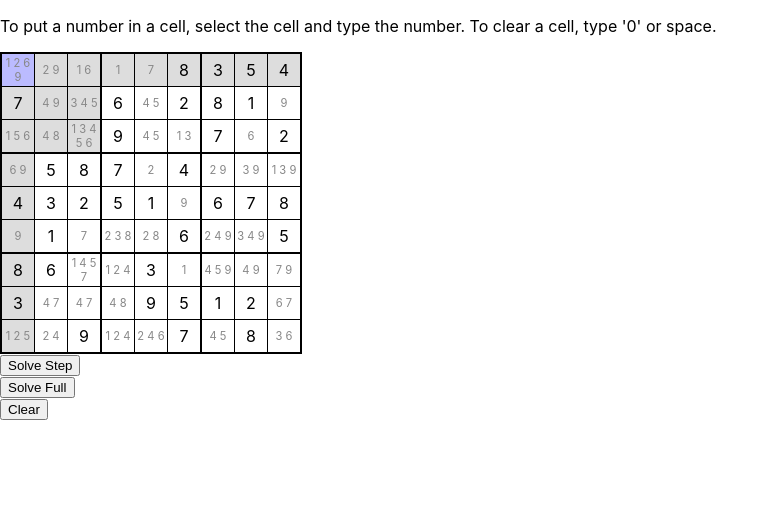
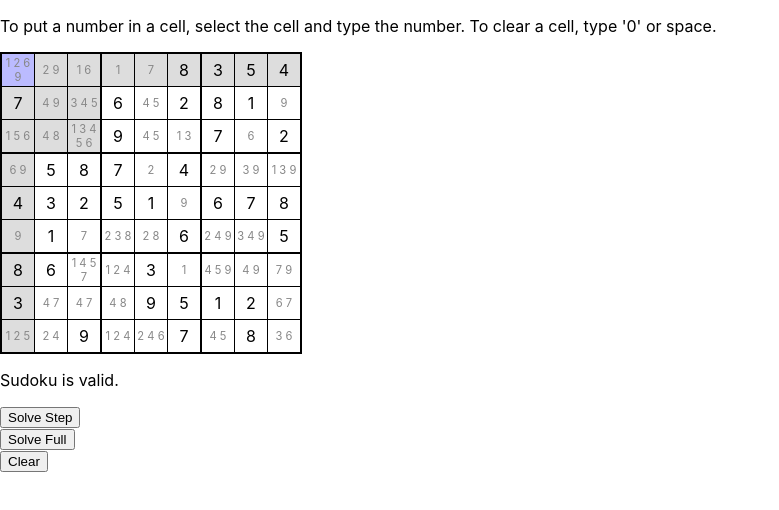
Before and after one commit to anoop901/sudoku, a React (Create React App) app: page / in a window 1280 px wide. Shown: the top 510 px of the page, without its empty margins (0-779 px from the left). Built offline with nearby package versions, Linux system fonts and the light colour scheme.

Commit message:
Implement Sudoku valid

```diff
--- a/src/App.tsx
+++ b/src/App.tsx
@@ -34,6 +34,7 @@ export default function App() {
         a cell, type '0' or space.
       </p>
       <SudokuView sudoku={sudoku} setSudoku={setSudoku} />
+      <p>Sudoku is {sudoku.valid ? "valid" : "not valid"}.</p>
       <div>
         <button
           onClick={() => {
--- a/src/Sudoku.ts
+++ b/src/Sudoku.ts
@@ -1,5 +1,5 @@
 import { List, Set } from "immutable";
-import SudokuLocation from "./SudokuLocation";
+import SudokuLocation, { getAllGroups } from "./SudokuLocation";
 
 export default class Sudoku {
   constructor(private readonly values: List<List<number | null>>) {
@@ -86,4 +86,20 @@ export default class Sudoku {
       })
     );
   }
+
+  get valid(): boolean {
+    for (const group of getAllGroups()) {
+      let valuesSeen = Set<number>();
+      for (const location of group) {
+        const value = this.valueAtLocation(location);
+        if (value !== null) {
+          if (valuesSeen.has(value)) {
+            return false;
+          }
+          valuesSeen = valuesSeen.add(value);
+        }
+      }
+    }
+    return true;
+  }
 }
--- a/src/SudokuLocation.ts
+++ b/src/SudokuLocation.ts
@@ -1,5 +1,4 @@
 import { Record, Set } from "immutable";
-import Sudoku from "./Sudoku";
 
 export default class SudokuLocation extends Record({
   row: 0,
@@ -52,3 +51,52 @@ export default class SudokuLocation extends Record({
     return this;
   }
 }
+
+function* getAllRows(): Generator<Set<SudokuLocation>, void, void> {
+  for (let row = 0; row < 9; row++) {
+    yield Set(
+      (function* () {
+        for (let col = 0; col < 9; col++) {
+          yield new SudokuLocation({ row, col });
+        }
+      })()
+    );
+  }
+}
+
+export function* getAllCols(): Generator<Set<SudokuLocation>, void, void> {
+  for (let col = 0; col < 9; col++) {
+    yield Set(
+      (function* () {
+        for (let row = 0; row < 9; row++) {
+          yield new SudokuLocation({ row, col });
+        }
+      })()
+    );
+  }
+}
+
+export function* getAllBoxes(): Generator<Set<SudokuLocation>, void, void> {
+  for (let boxRow = 0; boxRow < 3; boxRow++) {
+    for (let boxCol = 0; boxCol < 3; boxCol++) {
+      yield Set(
+        (function* () {
+          for (let rowInBox = 0; rowInBox < 3; rowInBox++) {
+            for (let colInBox = 0; colInBox < 3; colInBox++) {
+              yield new SudokuLocation({
+                row: boxRow * 3 + rowInBox,
+                col: boxCol * 3 + colInBox,
+              });
+            }
+          }
+        })()
+      );
+    }
+  }
+}
+
+export function* getAllGroups(): Generator<Set<SudokuLocation>, void, void> {
+  yield* getAllRows();
+  yield* getAllCols();
+  yield* getAllBoxes();
+}
```
